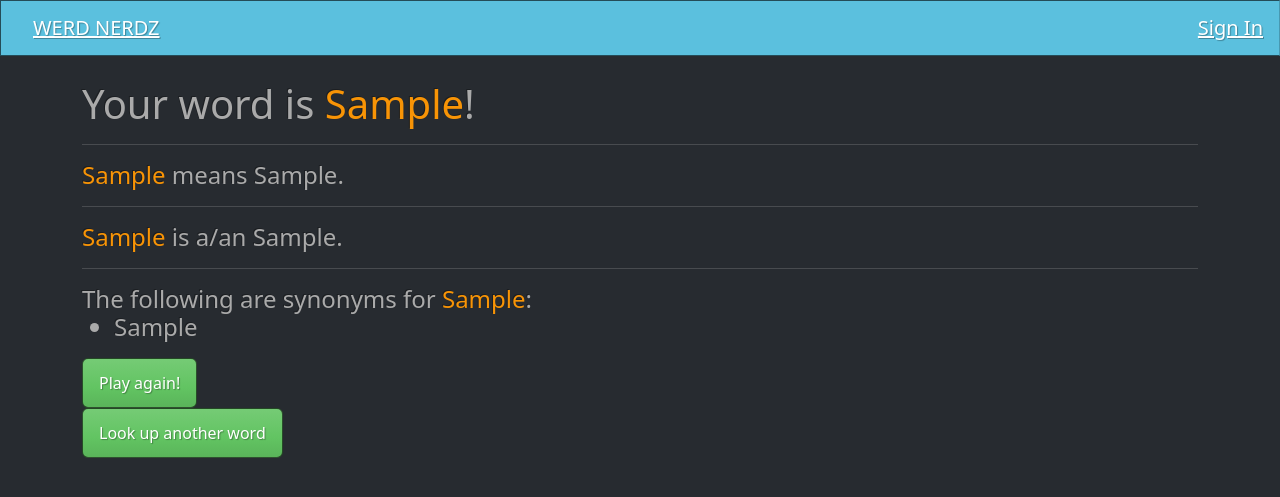
After one commit to tmflower/capstone-1, a Flask app: a page that uses templates/word-info.html in a window 1280 px wide. The commit adds this page. Shown: the top 497 px of the page. Run offline with Flask 2, Linux system fonts and the light colour scheme; tables that the repository leaves empty hold one stand-in row (values such as "Sample post"); some libraries are stand-ins or nearby versions.

Commit message:
added leaderboard and modified features

```diff
--- a/app.py
+++ b/app.py
@@ -3,7 +3,7 @@ from flask_debugtoolbar import DebugToolbarExtension
 from psycopg2 import IntegrityError
 from models import db, connect_db, User, Word
 from secret import KEY
-from forms import NewUserForm, UserLoginForm
+from forms import NewUserForm, UserLoginForm, WordForm
 from sqlalchemy.exc import IntegrityError
 import requests, json
 
@@ -73,11 +73,14 @@ def user_login():
 
         if user:
             session["user_id"] = user.id
+            # print(f"Session looks like this: {session}------------------------------")
             flash(f"You are logged in, {username}!", "success")
             return redirect('/game/info')
 
         else:
             flash("Username or password not valid. Please try again.", "danger")
+            form.username.data = ""
+            form.password.data = ""
 
     return render_template('login.html', form=form)
 
@@ -85,12 +88,13 @@ def user_login():
 @app.route('/logout')
 def user_logout():
     """Allows user to log out."""
+    flash("You've signed out!", "warning")
     session.pop("user_id")
     return redirect('/')
 
 
 @app.route('/game/info')
-def game_overview():
+def game_info():
     """Displays instructions/rules for game and start button."""
     return render_template('game-info.html')
 
@@ -99,27 +103,33 @@ def game_overview():
 def game_play():
     """Initiates game by getting a random word from Words API with the given parameters"""
 
-    querystring = {"lettersmin":"6","lettersMax":"10","syllablesMin":"2","syllablesMax":"6","frequencymin":"2.00","frequencymax":"5.00","hasDetails":"definitions", "hasDetails":"synonyms", "random":"true"}
+    querystring = {"lettersmin":"6","lettersMax":"10","syllablesMin":"2","syllablesMax":"5","frequencymin":"2.00","frequencymax":"5.00","hasDetails":"definitions", "hasDetails":"synonyms", "random":"true"}
 
     response = requests.request("GET", BASE_URL, headers=HEADERS, params=querystring)
     data = response.json()
     print(data)
 
-    mystery_word = Word(
-    word = data['word'],
-    pos = data['results'][0]['partOfSpeech'],
-    syllable_count = data['syllables']['count'],
-    definition = data['results'][0]['definition'],
-    synonyms = data['results'][0]['synonyms']
-    )
+    if " " in data['word'] or "-" in data['word']:
+        return redirect('/game/play')
+    try:
+        mystery_word = Word(
+        word = data['word'],
+        pos = data['results'][0]['partOfSpeech'],
+        syllable_count = data['syllables']['count'],
+        definition = data['results'][0]['definition'],
+        synonyms = data['results'][0]['synonyms']
+        )
 
-    db.session.add(mystery_word)
-    db.session.commit()
+        db.session.add(mystery_word)
+        db.session.commit()
 
-    synonyms = data['results'][0]['synonyms']
+        synonyms = data['results'][0]['synonyms']
+        session['word'] = mystery_word.word
+        session['word_id'] = mystery_word.id
+        score = session['score']
 
-    session['word'] = mystery_word.word
-    score = session['score']
+    except IntegrityError:
+        return redirect('/game/play')
 
     return render_template('/game-play.html', word=mystery_word, synonyms=synonyms, score=score)
 
@@ -141,7 +151,7 @@ def get_score():
     score = result['score']
     session['score'] = score
     print(f"@@@@@@@@@@@@@@@@@@@@@@@@@@@@@@@@@@@@@@@{score}")
-    print(f"Session score is ${session['score']}%%%%%%%%%%%%%%%%%%%%%%%%%%%%%%%%%%%%%")
+    print(f"Session looks like this at get score route: {session}------------------------------")
     return result
 
 
@@ -152,4 +162,80 @@ def show_stats():
     print(f"WORD is {word}******************************************")
     score = session['score']
     print(f"SCORE is {score}********************************")
-    return render_template('game-finish.html', score=score, word=word)
+    if "user_id" in session:
+        id = session['user_id']
+        user = User.query.get(id)
+    else:
+        user = "anonymous"
+    print(f"USER is {user}********************************")
+    print(f"Session looks like this at game finish route: {session},,,,,,,,,,,,,,,,,,,,,,,,,,,,,,,,,,")
+    update_points()
+    update_rankings()
+    leaders = User.query.order_by(User.total_points.desc()).limit(5)
+    return render_template('game-finish.html', score=score, word=word, leaders=leaders, user=user)
+
+
+def update_points():
+    """Adds current round score to logged-in user's running points total"""
+    if "user_id" in session:
+        id = session['user_id']
+        u = User.query.get(id)
+        u.total_points = u.total_points + session['score']
+        print(f"Total points for this user: {u.total_points}@#$@#$@#$@#$@#$@#$@#$@#$@$@#$@#$@#$@#$@#$@")
+        db.session.commit()
+    else:
+        return redirect('/game/finish')
+
+
+def update_rankings():
+    """Ranks players in descending order according to greatest cumulative points earned."""
+    rankings = User.query.order_by(User.total_points.desc()).all()
+    for user in rankings:
+        user.rank = rankings.index(user)+1
+        print(f"{user.username} has the rank of {user.rank}")
+        db.session.commit()
+
+
+@app.route('/word-info/<word>')
+def show_word_info(word):
+    """Provides details about the user's selected word"""
+    get_word = Word.query.filter_by(word=word).all()
+    print(f"GET WORD looks like this: {get_word}********************************************* and is type: type{get_word}")
+    word_info = get_word[0]
+    word = word_info.word
+    definition = word_info.definition
+    pos = word_info.pos
+    syns = word_info.synonyms
+    syns2 = syns.replace('{', '')
+    syns3 = syns2.replace('}', '')
+    synonyms = syns3.split(',')
+    return render_template('word-info.html', word=word, definition=definition, pos=pos, synonyms=synonyms)
+
+
+@app.route('/word-lookup', methods=["GET", "POST"])
+def lookup_word():
+    """Allows user to type in a word and get definition and get information about the word"""
+    form = WordForm()
+    word = form.word.data
+
+    existing_word = Word.query.filter(Word.word==word).first()
+    if existing_word:
+        word = existing_word
+        return redirect (f'/word-info/{word}')
+
+    if request.method == "POST":
+
+        response = requests.request("GET", f"https://wordsapiv1.p.rapidapi.com/words/{word}", headers=HEADERS)
+        data = response.json()
+
+        #### Think about adding a conditional loop in here for multiple definitions/pos
+        #### Could be a 'click to see more' if I put the conditional in jinja template
+        #### Index needs to be a variable that increases based on length of results
+        #### Could use error handling for invalid words/characters
+
+        word = Word(word=data['word'], definition=data['results'][0]['definition'], pos=data['results'][0]['partOfSpeech'])
+        db.session.add(word)
+        db.session.commit()
+        return redirect (f'/word-info/{word}')
+
+    return render_template('word-form.html', form=form, word=word)
--- a/forms.py
+++ b/forms.py
@@ -10,3 +10,6 @@ class NewUserForm(FlaskForm):
 class UserLoginForm(FlaskForm):
     username = StringField("Username", validators=[InputRequired(), Length(max=15)])
     password = StringField("Password", validators=[InputRequired(), Length(min=5, max=15)])
+
+class WordForm(FlaskForm):
+    word = StringField("Word", validators=[InputRequired()])
--- a/models.py
+++ b/models.py
@@ -28,7 +28,8 @@ class User(db.Model):
     id = db.Column(db.Integer, primary_key=True)
     username = db.Column(db.String, unique=True, nullable=False)
     password = db.Column(db.String, nullable=False)
-    points = db.Column(db.Integer, default=0)
+    total_points = db.Column(db.Integer, default=0)
+    rank = db.Column(db.Integer, default=0)
 
     @classmethod
     def signup(cls, username, password):
--- a/static/app.js
+++ b/static/app.js
@@ -4,12 +4,11 @@ let timer;
 function startGame() {
     points = 100;
     $('#points').text(`Your remaining points: ${points}`);
-    let counter = 30;
+    let counter = 60;
     $('#game-over').addClass('invisible');
     $('#word-info').removeClass('invisible');
     $('#letters').removeClass('invisible');
     $('#play-btn').addClass('invisible');
-    $('#replay').removeClass('invisible');
     console.log("inside start game")
     timer = setInterval(function(){
         console.log(counter);
@@ -37,13 +36,11 @@ function endGame() {
 }
 
 $('#results').on('click', getResults);
-
 function getResults() {
     location.replace('/game/finish')
 }
 
 $('#replay').on('click', playAgain);
-
 function playAgain() {
     location.replace('/game/play');
 }
@@ -135,21 +132,21 @@ const $hint3 = $('#hint-3')
 $hint3.on('click', showHint3);
 
 function showHint3() {
-    const $firstLetter = $('#first-letter');
+    const $thirdLetter = $('#third-letter');
     if (points === 100) {
-        $firstLetter.removeClass('invisible');
+        $thirdLetter.removeClass('invisible');
         points -= 50;
         $('#points').text(`Your remaining points: ${points}`)
         $hint3.prop('disabled', true);
     }
     else if (points === 50) {
-        $firstLetter.removeClass('invisible');
+        $thirdLetter.removeClass('invisible');
         points -= 25;
         $('#points').text(`Your remaining points: ${points}`)
         $hint3.prop('disabled', true);
     }
     else if (points === 25) {
-        $firstLetter.removeClass('invisible');
+        $thirdLetter.removeClass('invisible');
         points -= 15;
         $('#points').text(`Your remaining points: ${points}`)
         $hint3.prop('disabled', true);
--- a/templates/game-info.html
+++ b/templates/game-info.html
@@ -11,7 +11,7 @@
 <ul>
     <li>Your goal: Score maximum points by guessing the mystery word within 60 seconds while using the fewest number of hints.</li>
     <li>Your reward: Ranking on the leaderboard (if you're logged in) and bragging rights as the nerdiest of the Werd Nerdz!</li>
-    <li>You may guess as many times as you want to wihtout a penalty.</li>
+    <li>You may guess as many times as you want to without a penalty.</li>
     <li>You'll start with 100 points and a few freebie hints about the mystery word. Points will be deducted as you use additional hints:</li>
     <ul>
         <li>1st hint: 50 points deducted</li>
--- /dev/null
+++ b/templates/word-info.html
@@ -0,0 +1,23 @@
+{% extends 'base.html' %}
+{% block content %}
+<body>
+    <h1>Your word is <span class="text-warning">{{ word }}</span>!</h1>
+    <hr>
+    <h4><span class="text-warning text-capitalize">{{ word }}</span> means {{ definition }}.</h4>
+    <hr>
+    <h4><span class="text-warning text-capitalize">{{ word }}</span> is a/an {{ pos }}.</h4>
+    <hr>
+    <h4>The following are synonyms for <span class="text-warning">{{ word }}</span>:
+        <ul>{% for synonym in synonyms %}
+            <li>{{ synonym }}</li>
+            {% endfor %}
+        </ul>
+    </h4>
+    <form action='/game/play'>
+        <button id="replay" class="btn btn-success">Play again!</button>
+    </form>
+    <form action='/word-lookup'>
+        <button id="lookup" class="btn btn-success">Look up another word</button>
+    </form>
+</body>
+{% endblock %}
```
Also changed, not shown: notes.md (+19 -4 lines), templates/game-finish.html (+31 -1 lines), templates/game-play.html (+12 -7 lines), templates/home.html (+8 -1 lines), templates/word-form.html (added, +17 -0 lines).
